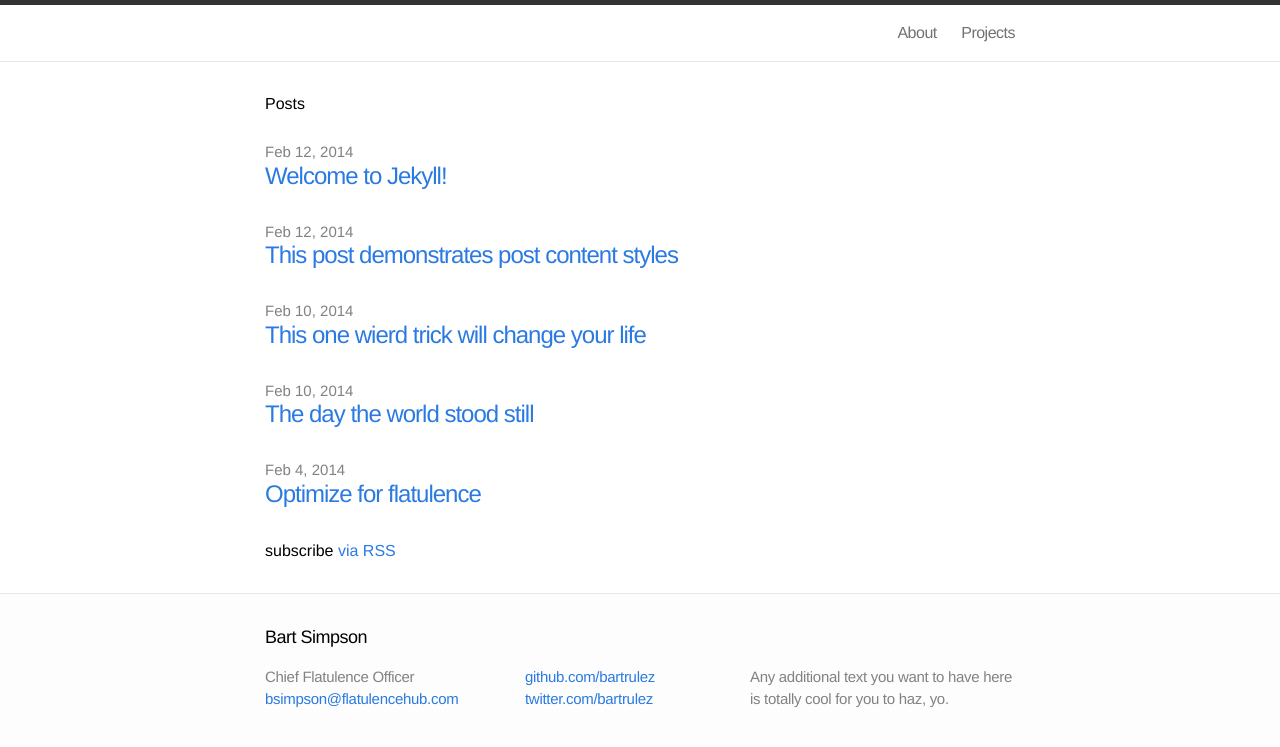
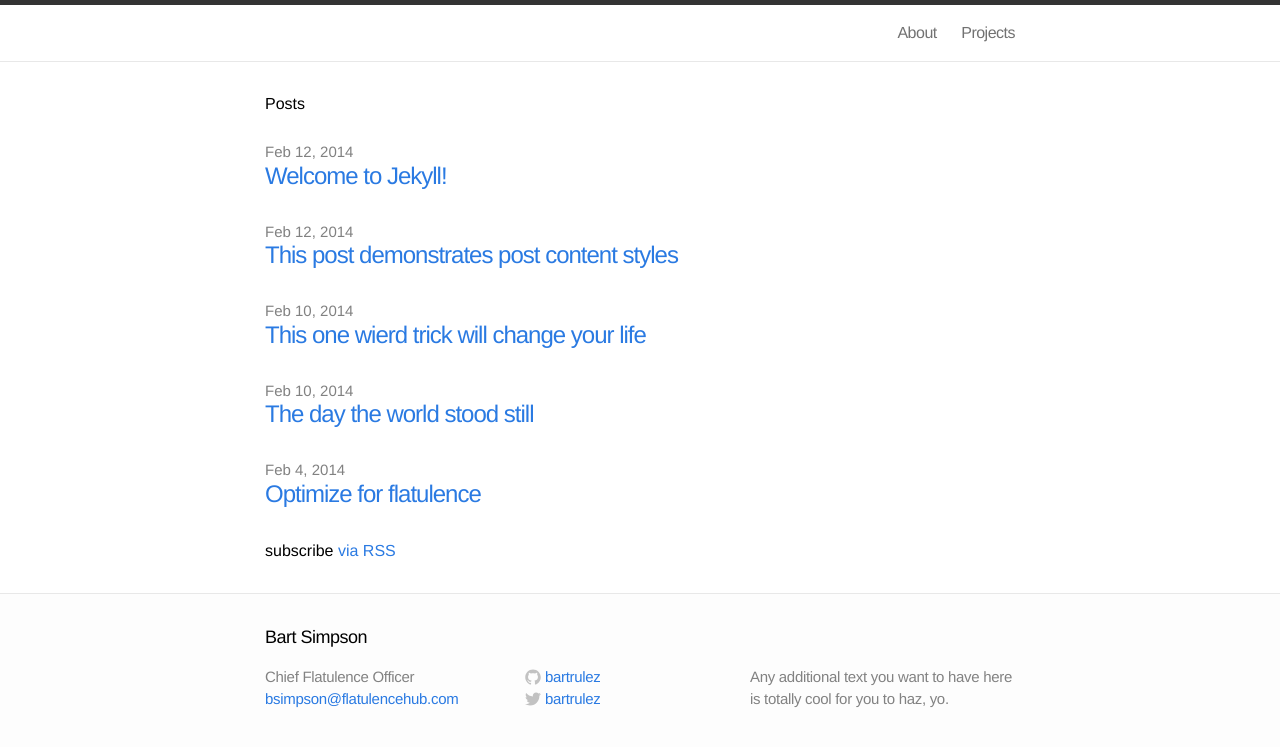
Before and after one commit to jglovier/jekyll-new, a Jekyll site: the page built from index.html, in a window 1280 px wide. Shown: the top 747 px of the page. Built offline with Jekyll 4.4.1, drawn with Linux system fonts in a browser that asks for light colours.

Commit message:
Replace footer link text with icons

```diff
--- a/_includes/footer.html
+++ b/_includes/footer.html
@@ -13,8 +13,42 @@
 
     <div class="footer-col-2 column">
       <ul>
-        <li><a href="https://github.com/yourusername">github.com/bartrulez</a></li>
-        <li><a href="https://twitter.com/yourusername">twitter.com/bartrulez</a></li>
+        <li>
+          <a href="https://github.com/yourusername">
+            <span class="icon github">
+              <svg version="1.1" class="github-icon-svg" xmlns="http://www.w3.org/2000/svg" xmlns:xlink="http://www.w3.org/1999/xlink" x="0px" y="0px"
+                 viewBox="0 0 16 16" enable-background="new 0 0 16 16" xml:space="preserve">
+                <path fill-rule="evenodd" clip-rule="evenodd" fill="#C2C2C2" d="M7.999,0.431c-4.285,0-7.76,3.474-7.76,7.761
+                c0,3.428,2.223,6.337,5.307,7.363c0.388,0.071,0.53-0.168,0.53-0.374c0-0.184-0.007-0.672-0.01-1.32
+                c-2.159,0.469-2.614-1.04-2.614-1.04c-0.353-0.896-0.862-1.135-0.862-1.135c-0.705-0.481,0.053-0.472,0.053-0.472
+                c0.779,0.055,1.189,0.8,1.189,0.8c0.692,1.186,1.816,0.843,2.258,0.645c0.071-0.502,0.271-0.843,0.493-1.037
+                C4.86,11.425,3.049,10.76,3.049,7.786c0-0.847,0.302-1.54,0.799-2.082C3.768,5.507,3.501,4.718,3.924,3.65
+                c0,0,0.652-0.209,2.134,0.796C6.677,4.273,7.34,4.187,8,4.184c0.659,0.003,1.323,0.089,1.943,0.261
+                c1.482-1.004,2.132-0.796,2.132-0.796c0.423,1.068,0.157,1.857,0.077,2.054c0.497,0.542,0.798,1.235,0.798,2.082
+                c0,2.981-1.814,3.637-3.543,3.829c0.279,0.24,0.527,0.713,0.527,1.437c0,1.037-0.01,1.874-0.01,2.129
+                c0,0.208,0.14,0.449,0.534,0.373c3.081-1.028,5.302-3.935,5.302-7.362C15.76,3.906,12.285,0.431,7.999,0.431z"/>
+              </svg>
+            </span>
+            <span class="username">bartrulez</span>
+          </a>
+        </li>
+        <li>
+          <a href="https://twitter.com/yourusername">
+            <span class="icon twitter">
+              <svg version="1.1" class="twitter-icon-svg" xmlns="http://www.w3.org/2000/svg" xmlns:xlink="http://www.w3.org/1999/xlink" x="0px" y="0px"
+                 viewBox="0 0 16 16" enable-background="new 0 0 16 16" xml:space="preserve">
+                <path fill="#C2C2C2" d="M15.969,3.058c-0.586,0.26-1.217,0.436-1.878,0.515c0.675-0.405,1.194-1.045,1.438-1.809
+                c-0.632,0.375-1.332,0.647-2.076,0.793c-0.596-0.636-1.446-1.033-2.387-1.033c-1.806,0-3.27,1.464-3.27,3.27
+                c0,0.256,0.029,0.506,0.085,0.745C5.163,5.404,2.753,4.102,1.14,2.124C0.859,2.607,0.698,3.168,0.698,3.767
+                c0,1.134,0.577,2.135,1.455,2.722C1.616,6.472,1.112,6.325,0.671,6.08c0,0.014,0,0.027,0,0.041c0,1.584,1.127,2.906,2.623,3.206
+                C3.02,9.402,2.731,9.442,2.433,9.442c-0.211,0-0.416-0.021-0.615-0.059c0.416,1.299,1.624,2.245,3.055,2.271
+                c-1.119,0.877-2.529,1.4-4.061,1.4c-0.264,0-0.524-0.015-0.78-0.046c1.447,0.928,3.166,1.469,5.013,1.469
+                c6.015,0,9.304-4.983,9.304-9.304c0-0.142-0.003-0.283-0.009-0.423C14.976,4.29,15.531,3.714,15.969,3.058z"/>
+              </svg>
+            </span>
+            <span class="username">bartrulez</span>
+          </a>
+        </li>
       </ul>
     </div>
 
--- a/css/main.css
+++ b/css/main.css
@@ -101,6 +101,15 @@
   font-size: 15px;
   letter-spacing: -.3px;
   color: #828282;
+}
+
+.github-icon-svg,
+.twitter-icon-svg {
+  display: inline-block;
+  width: 16px;
+  height: 16px;
+  position: relative;
+  top: 3px;
 }
 
 
```
Also changed, not shown: _assets/github-icon.svg (added), _assets/twitter-icon.svg (added), 1 other file.
